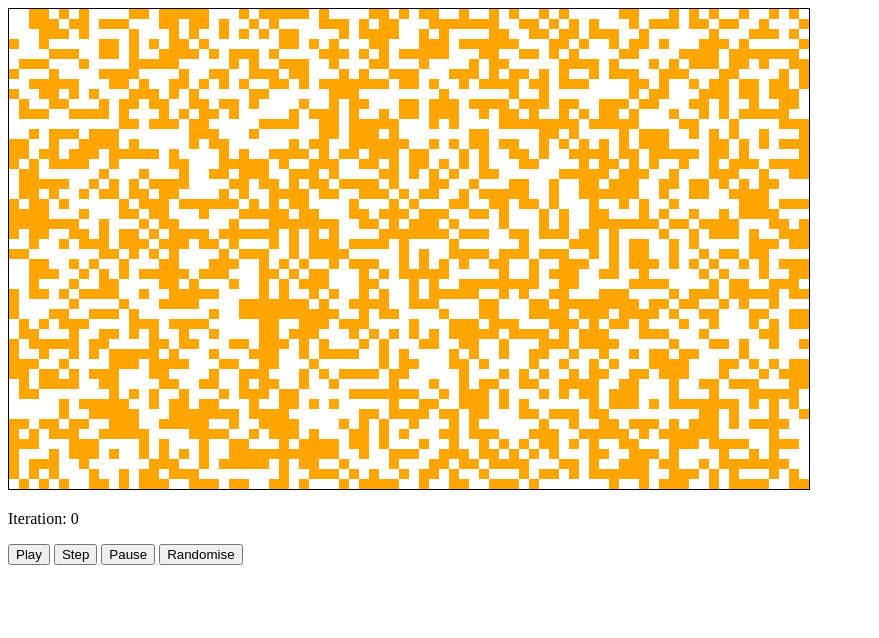
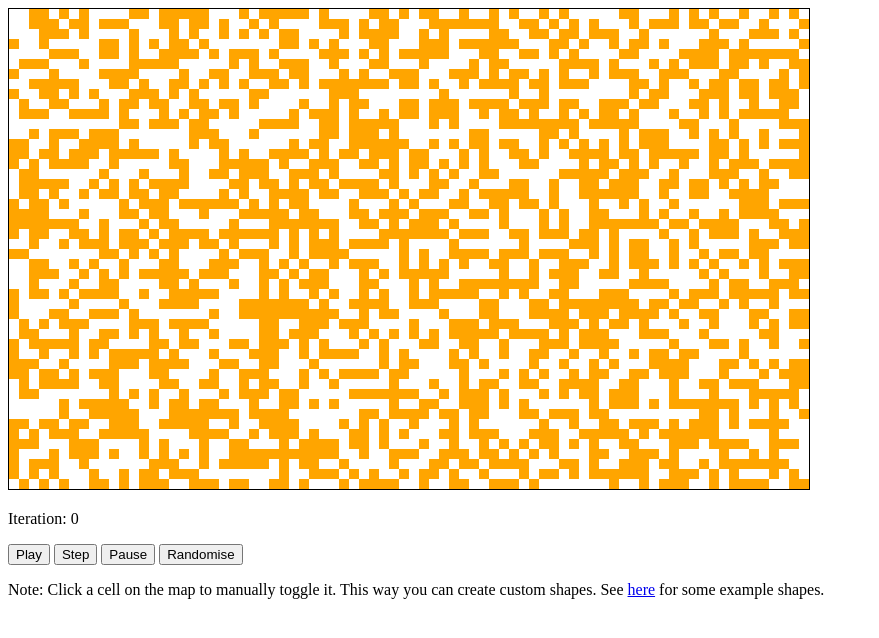
Before and after one commit to mfoo/CoffeeScript-Game-Of-Life, a plain HTML site: page index.html in a window 1280 px wide. Shown: the whole page, without its empty margins (0-879 px from the left). Drawn offline with nearby package versions, Linux system fonts and the light colour scheme.

Commit message:
Add a note about manually toggling cells to index.html.

```diff
--- a/index.html
+++ b/index.html
@@ -6,7 +6,7 @@
     <body>
         <canvas id="conway" width="800" height="480" style="border: 1px solid black;"></canvas>
         <p>
-        Iteration: <span id="iterationNumber">0<span>
+            Iteration: <span id="iterationNumber">0<span>
         </p>
         <p>
             <button id="play">Play</button>
@@ -14,6 +14,9 @@
             <button id="pause">Pause</button>
             <button id="randomise">Randomise</button>
         </p>
+        <p>
+            Note: Click a cell on the map to manually toggle it. This way you can create custom shapes. See <a href="http://en.wikipedia.org/wiki/Conway%27s_Game_of_Life">here</a> for some example shapes.
+        </p>
         <script src="https://ajax.googleapis.com/ajax/libs/jquery/1.7.2/jquery.min.js"></script>
         <script src="conway.js"></script>
     </body>
```
